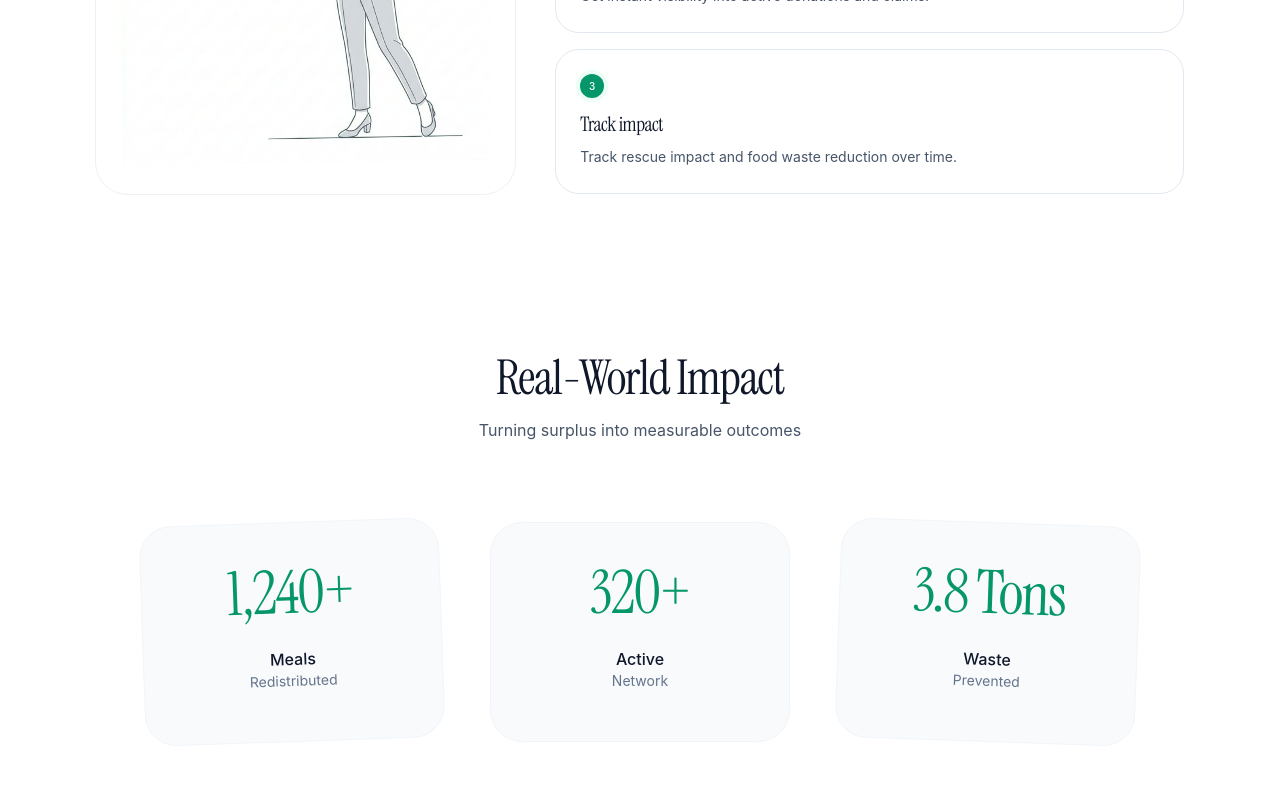
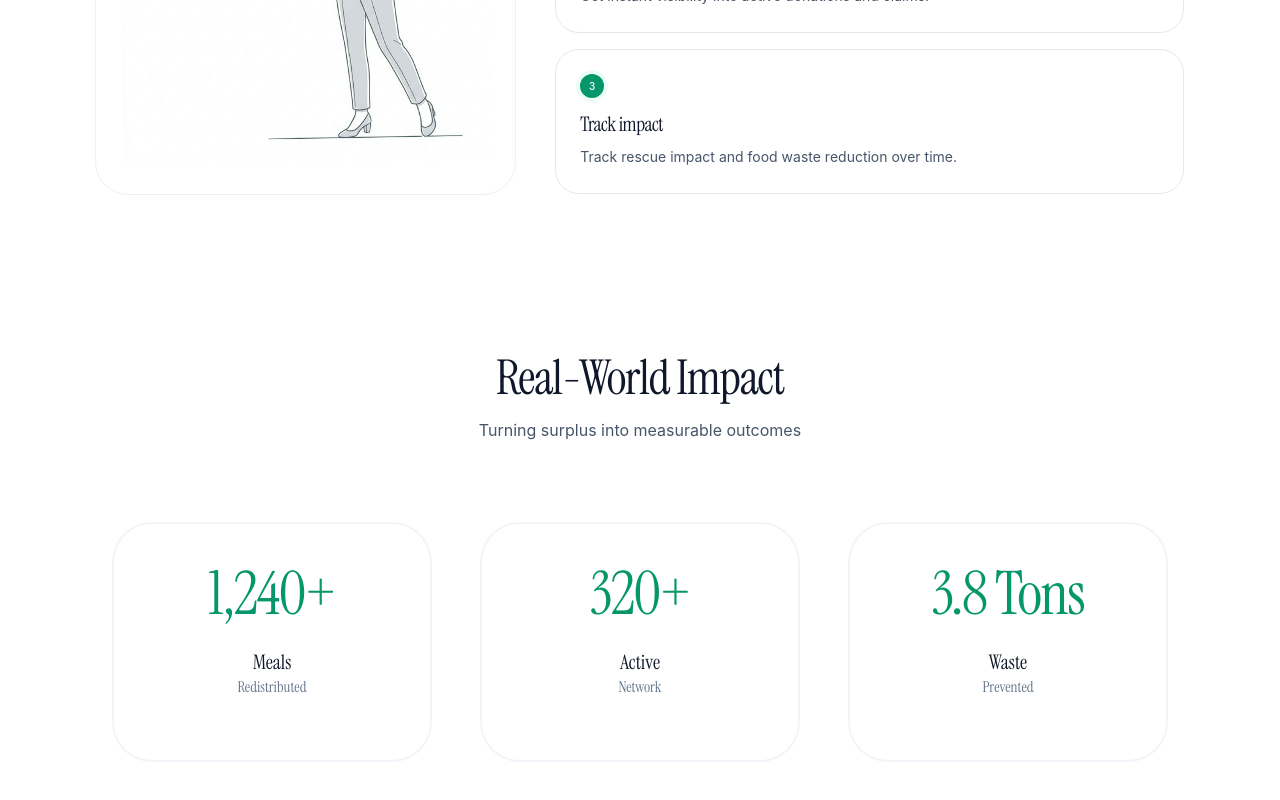
Before and after one commit to mgmehra2005/Surplusx, a React (Vite) app in the folder frontend/: page / in a window 1280 px wide. Shown: the part 1122-1922 px from the top of the page. Built offline with nearby package versions, Linux system fonts and the light colour scheme.

Commit message:
Impact section boxes tweaks

```diff
--- a/frontend/src/pages/LandingPage.jsx
+++ b/frontend/src/pages/LandingPage.jsx
@@ -210,35 +210,35 @@ function LandingPage() {
           {/* Impact Cards Grid */}
           <div className="flex flex-col items-center justify-center gap-8 md:flex-row md:gap-12">
             {/* Meals Card */}
-            <div className="group relative w-full min-h-[220px] max-w-[300px] transform rounded-[2rem] border border-slate-100 bg-slate-50 p-10 text-center transition-all duration-500 hover:scale-105 md:-rotate-2">
+            <div className="group relative w-full min-h-[240px] max-w-[320px] rounded-[2.5rem] border-2 border-slate-100 bg-white p-10 text-center transition-all duration-300 hover:-translate-y-1 hover:border-emerald-600/20 hover:shadow-lg hover:shadow-emerald-600/5">
               <span className="font-instrument block text-5xl tracking-tight text-emerald-600 md:text-6xl">
                 <CountUp end={1240} suffix="+" />
               </span>
               <div className="mt-6">
-                <p className="font-medium text-slate-900">Meals</p>
-                <p className="text-sm text-slate-500">Redistributed</p>
+                <p className="font-instrument text-xl font-medium text-slate-900">Meals</p>
+                <p className="font-instrument text-[15px] text-slate-500">Redistributed</p>
               </div>
             </div>
 
             {/* Network Card */}
-            <div className="group relative w-full min-h-[220px] max-w-[300px] transform rounded-[2rem] border border-slate-100 bg-slate-50 p-10 text-center transition-all duration-500 hover:scale-105">
+            <div className="group relative w-full min-h-[240px] max-w-[320px] rounded-[2.5rem] border-2 border-slate-100 bg-white p-10 text-center transition-all duration-300 hover:-translate-y-1 hover:border-emerald-600/20 hover:shadow-lg hover:shadow-emerald-600/5">
               <span className="font-instrument block text-5xl tracking-tight text-emerald-600 md:text-6xl">
                 <CountUp end={320} suffix="+" />
               </span>
               <div className="mt-6">
-                <p className="font-medium text-slate-900">Active</p>
-                <p className="text-sm text-slate-500">Network</p>
+                <p className="font-instrument text-xl font-medium text-slate-900">Active</p>
+                <p className="font-instrument text-[15px] text-slate-500">Network</p>
               </div>
             </div>
 
             {/* Waste Card */}
-            <div className="group relative w-full min-h-[220px] max-w-[300px] transform rounded-[2rem] border border-slate-100 bg-slate-50 p-10 text-center transition-all duration-500 hover:scale-105 md:rotate-2">
+            <div className="group relative w-full min-h-[240px] max-w-[320px] rounded-[2.5rem] border-2 border-slate-100 bg-white p-10 text-center transition-all duration-300 hover:-translate-y-1 hover:border-emerald-600/20 hover:shadow-lg hover:shadow-emerald-600/5">
               <span className="font-instrument block text-5xl tracking-tight text-emerald-600 md:text-6xl">
                 <CountUp end={3.8} decimals={1} suffix=" Tons" />
               </span>
               <div className="mt-6">
-                <p className="font-medium text-slate-900">Waste</p>
-                <p className="text-sm text-slate-500">Prevented</p>
+                <p className="font-instrument text-xl font-medium text-slate-900">Waste</p>
+                <p className="font-instrument text-[15px] text-slate-500">Prevented</p>
               </div>
             </div>
           </div>
```
